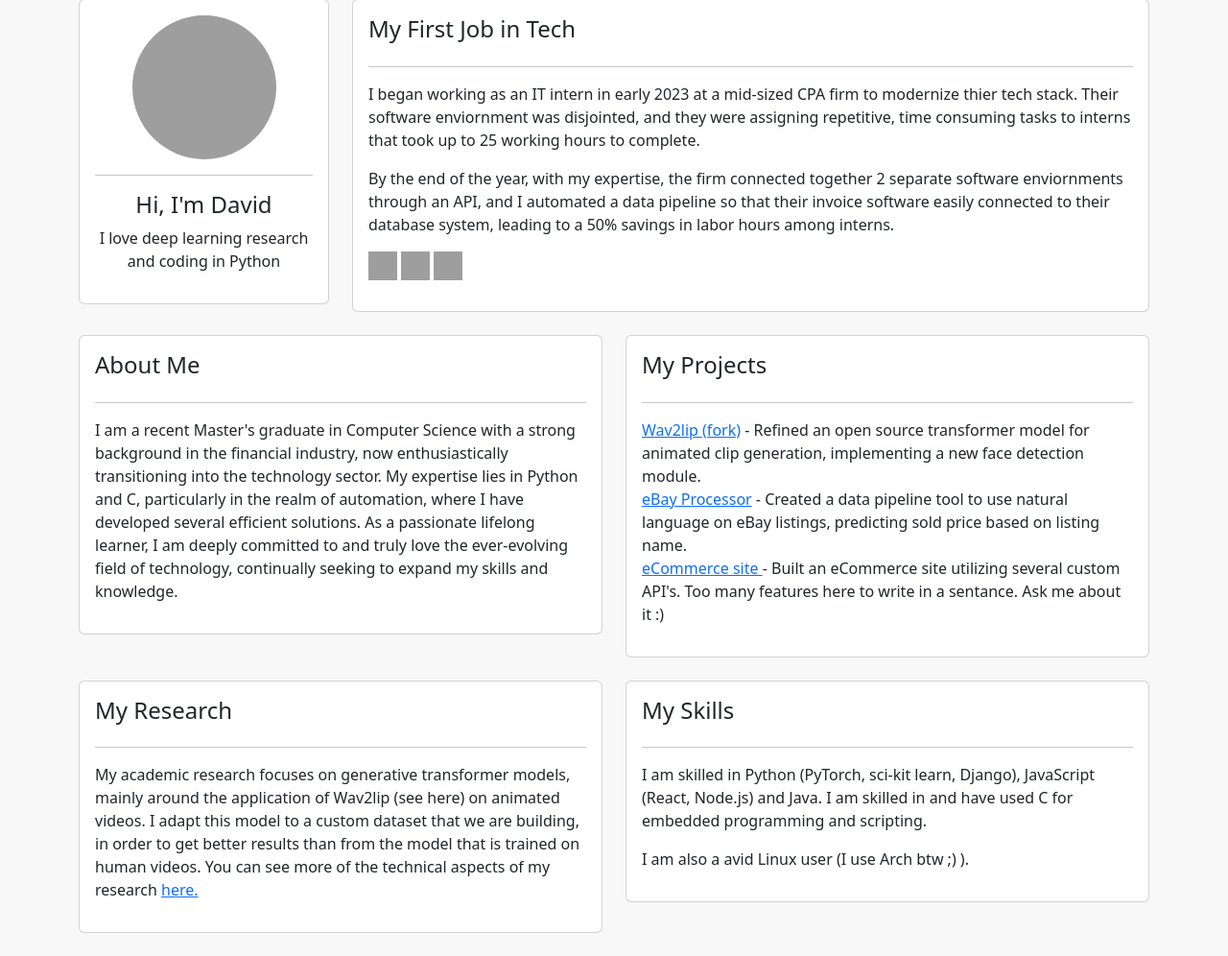
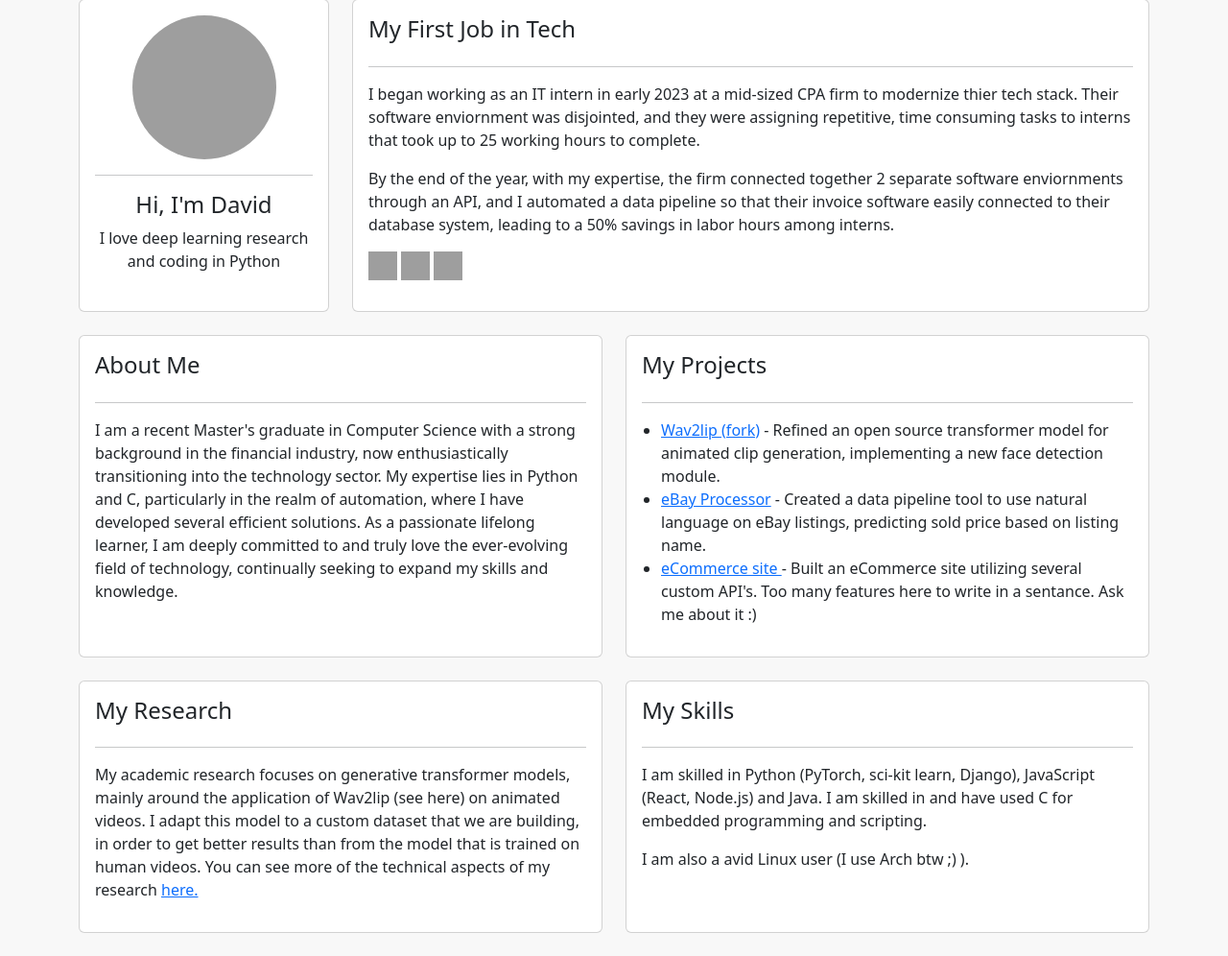
Before and after one commit to davidkundrats/personal-site, a Django app: page / in a window 1280 px wide. Shown: the part 25-1021 px from the top of the page at 96% size. Run offline with Django 5.2, Linux system fonts and the light colour scheme; grey boxes are pictures that could not be loaded.

Commit message:
add card css

```diff
--- a/static/css/main.css
+++ b/static/css/main.css
@@ -1,9 +1,11 @@
 body {
-    background-color: #F8f8f8 !important;
+    background-color: #F8F8F8 !important;
 }
+
 #profile-wrapper {
     text-align: center;
 }
+
 #profile-pic {
     width: 150px;
     height: 150px;
@@ -11,17 +13,34 @@ body {
     margin-left: auto;
     margin-right: auto;
 }
-ul {
+
+ul, li {
     padding: 0;
     list-style-type: none;
 }
 
-social-links ul, li{
+
+.social-links ul, .social-links li {
     list-style-type: none;
     display: inline-block;
 }
 
-.social{
+
+.social {
     width: 30px;
     height: 30px;
 }
+
+.bullet ul, .bullet li {
+    margin-left: 20px;
+    list-style-type: disc;
+}
+
+.row-equal-height {
+    display: flex;
+    flex-wrap: wrap;
+}
+
+.card {
+    height: 100%;
+}
```
